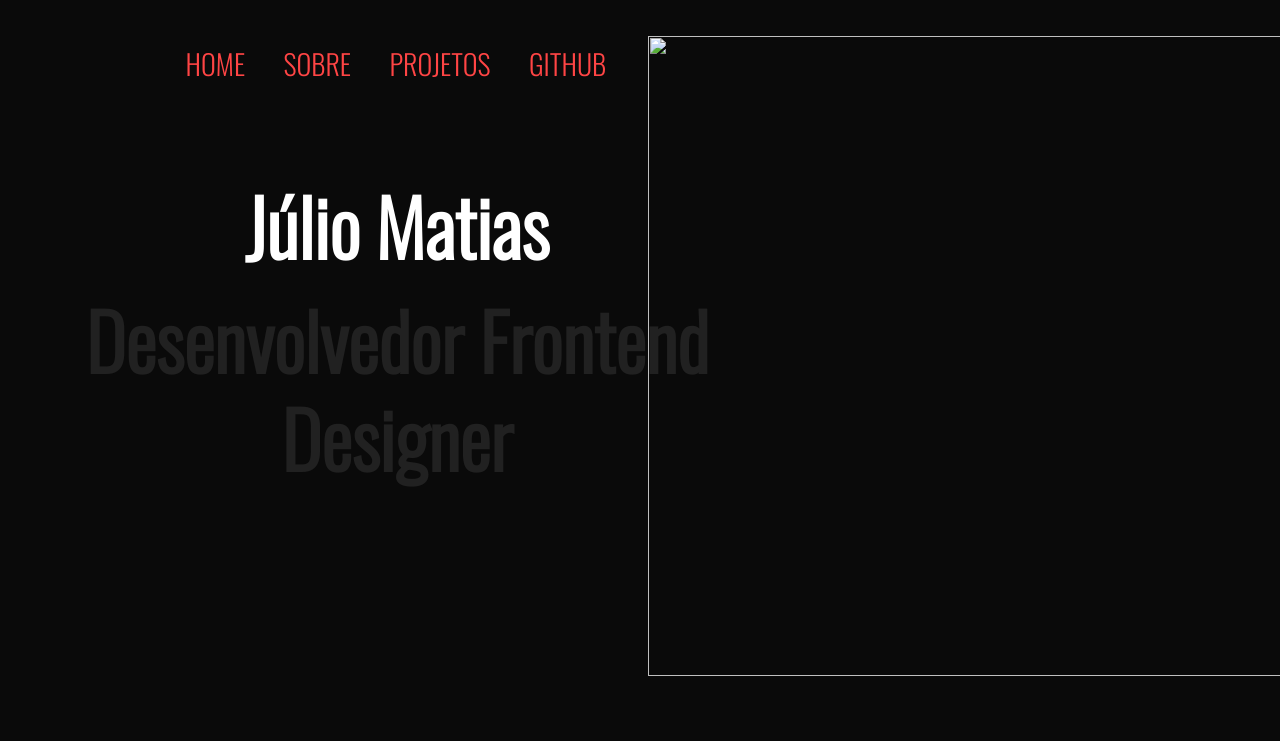
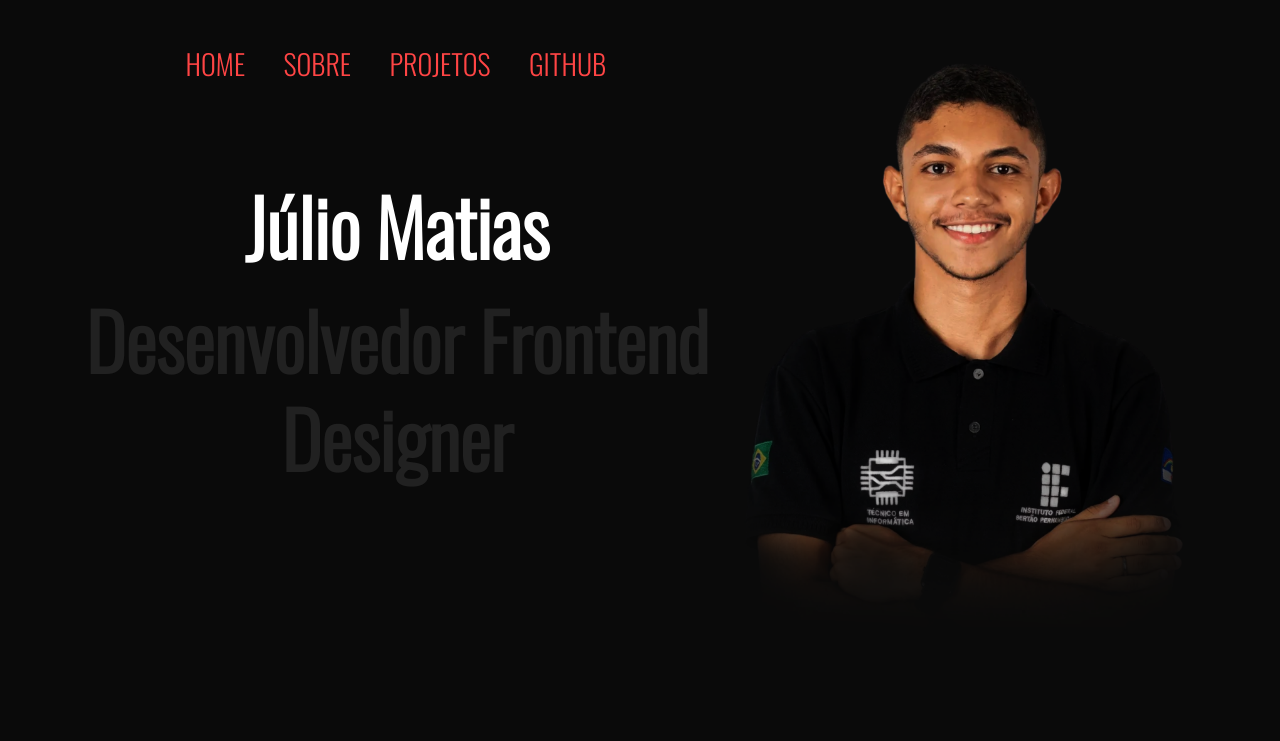
Before and after one commit to J-MatiasS/portfolio, a plain HTML site: page index.html in a window 1280 px wide. Shown: the top 741 px of the page. Drawn offline with nearby package versions, Linux system fonts and the light colour scheme; the site is published under a folder, as on GitHub Pages, so addresses that start at the root find nothing.

Commit message:
Update index.html

```diff
--- a/index.html
+++ b/index.html
@@ -30,7 +30,7 @@
 
     <section id="home">
         <div>
-            <div><img src="/imagens/fotoprincipal1.png" alt="" class="foto"></div>
+            <div><img src="imagens/fotoprincipal1.png" alt="" class="foto"></div>
             <div class="nome">
                 <h1>Júlio Matias</h1>
             </div>
```
